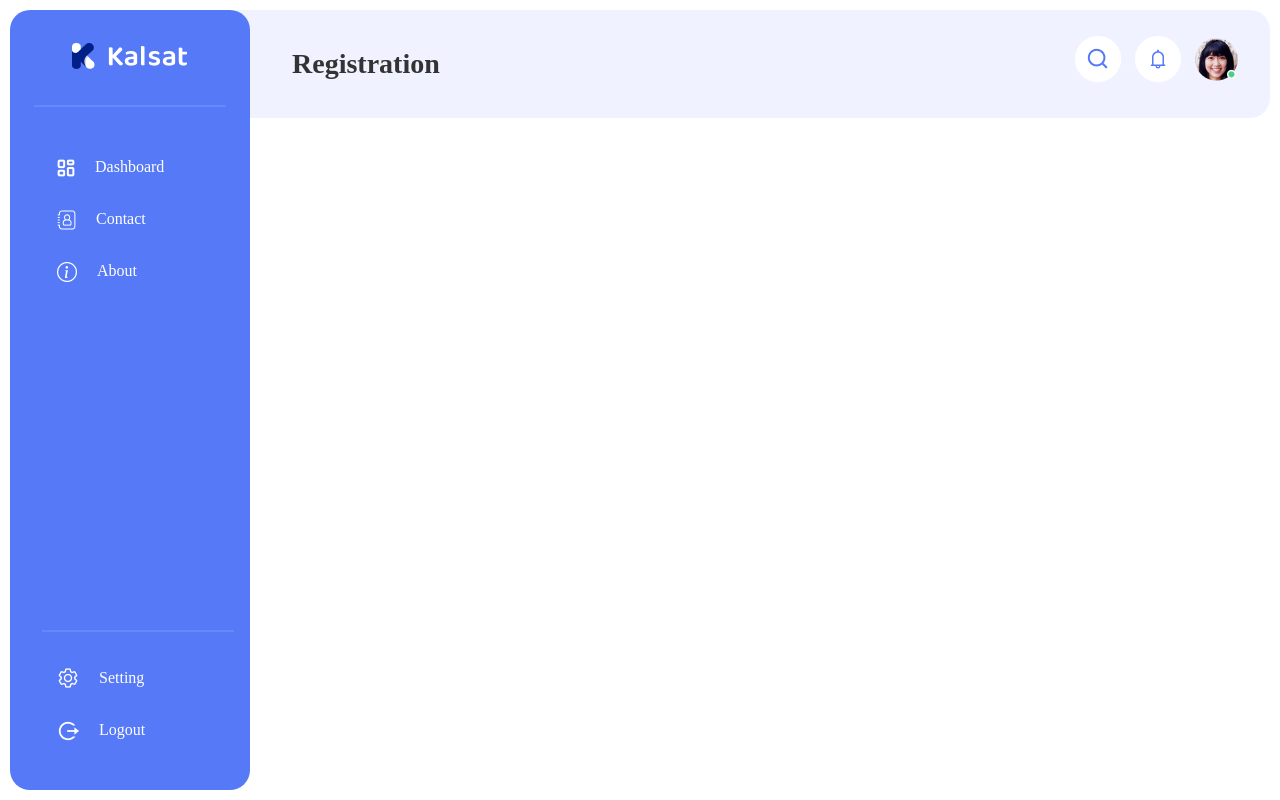
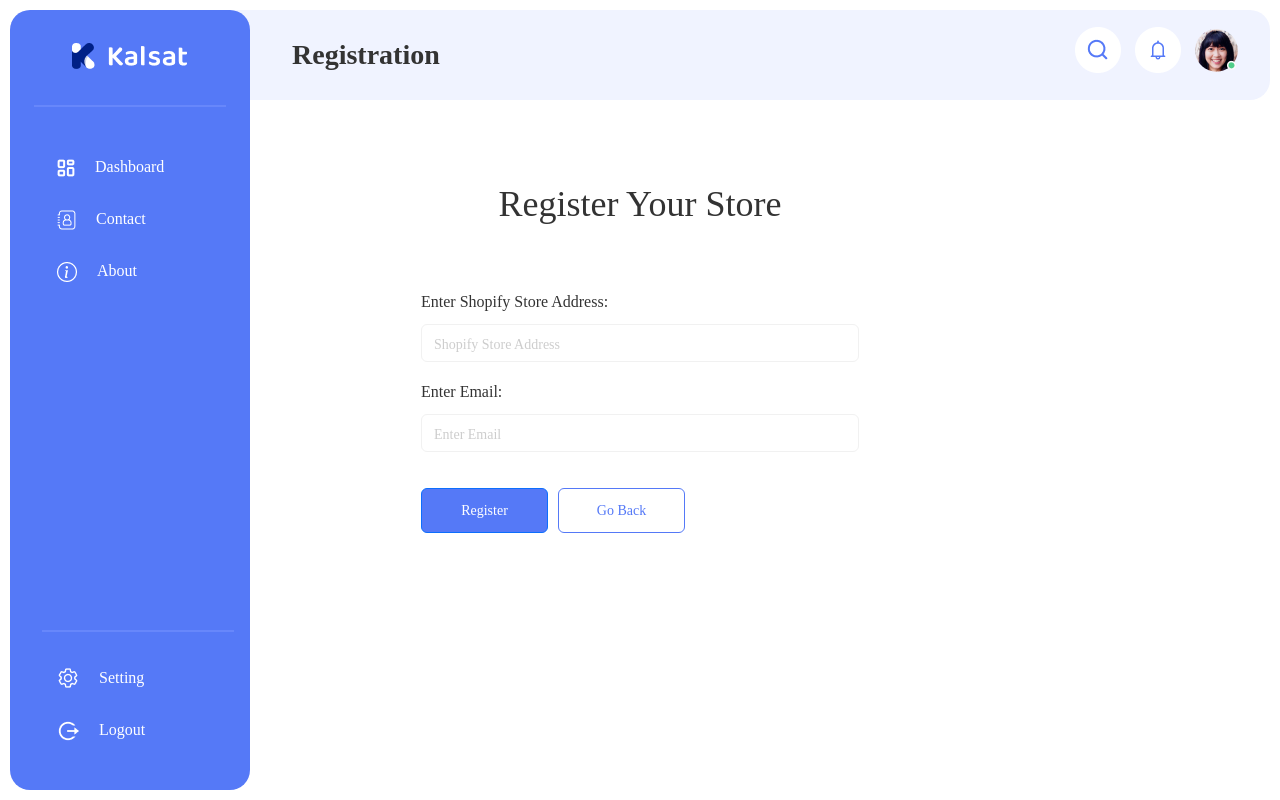
Before and after one commit to ijazdevelope/zereflab-assignment, a React (Create React App) app: page / in a window 1280 px wide. Built offline with nearby package versions, Linux system fonts and the light colour scheme.

Commit message:
register page completed

```diff
--- a/src/App.js
+++ b/src/App.js
@@ -1,10 +1,12 @@
 import './App.css';
 import Layout from './components/layout/Layout.js';
+import Register from './components/pages/register/Register';
 
 function App() {
   return (
     <>
       <Layout />
+      <Register />
     </>
   );
 }
--- a/src/components/layout/navbar/navbar.scss
+++ b/src/components/layout/navbar/navbar.scss
@@ -6,7 +6,7 @@ $navbrand-font-family: 'Whyte';
 nav.navbar {
     border-radius: 20px 20px 20px 0px;
     background-color: $nav-bg-color;
-    // padding: 30px 20px;
+    height: 90px;
 
     .navbar-brand {
         color: $nav-brand-color;
--- /dev/null
+++ b/src/components/pages/register/Register.js
@@ -0,0 +1,24 @@
+import React from 'react'
+import './register.scss'
+
+const Register = () => {
+    return (
+        <div className='register-page'>
+            <h1>Register Your Store</h1>
+            <form>
+                <div className="mb-3">
+                    <label for="exampleInputText" className="form-label">Enter Shopify Store Address:</label>
+                    <input type="text" className="form-control" id="exampleInputText" aria-describedby="emailHelp" placeholder='Shopify Store Address' />
+                </div>
+                <div className="mb-3">
+                    <label for="email" className="form-label">Enter Email:</label>
+                    <input type="email" className="form-control" id="email" placeholder='Enter Email' />
+                </div>
+                <button type="button" className="btn btn-primary">Register</button>
+                <button type="button" className="btn btn-primary">Go Back</button>
+            </form>
+        </div>
+    )
+}
+
+export default Register
--- /dev/null
+++ b/src/components/pages/register/register.scss
@@ -0,0 +1,68 @@
+// variables
+$heading-color: #333333;
+$input-border: #F1F1F1;
+$font-family: 'Whyte';
+$btn-bg-color: #5579F7;
+$rounded-border: 6px;
+
+.register-page {
+    display: grid;
+    place-items: center;
+
+    h1 {
+        color: $heading-color;
+        font-family: $font-family;
+        font-weight: 500;
+        font-size: 36px;
+        line-height: 28px;
+        margin-top: 80px;
+        margin-bottom: 70px;
+    }
+
+    form {
+        max-width: 438px;
+        width: 100%;
+
+        label {
+            color: $heading-color;
+            font-family: $font-family;
+            font-weight: 400;
+            font-size: 16px;
+            line-height: 28px;
+        }
+
+        input {
+            border: 1px solid $input-border;
+            border-radius: $rounded-border;
+
+            &::placeholder {
+                font-family: $font-family;
+                font-weight: 400;
+                font-size: 14px;
+                line-height: 28px;
+                color: #CDCDCD;
+            }
+        }
+
+        button {
+            width: 127px;
+            height: 45px;
+            background: $btn-bg-color;
+            border-radius: $rounded-border;
+            font-family: $font-family;
+            font-weight: 500;
+            font-size: 14px;
+            line-height: 7px;
+            text-align: center;
+            margin-right: 10px;
+            margin-top: 20px;
+
+            &:last-child {
+                background-color: transparent;
+                border: 1px solid $btn-bg-color;
+                color: $btn-bg-color;
+            }
+        }
+    }
+
+}
```
